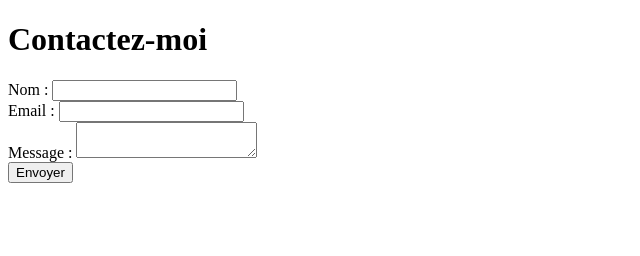
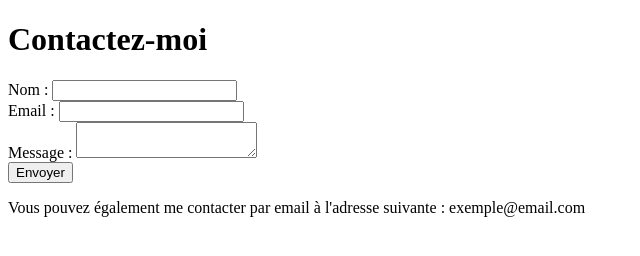
Before and after one commit to romyklk/gp-b1-j1, a plain HTML site: page contact.html in a window 1280 px wide. Shown: the whole page, without its empty margins (0-640 px from the left). Drawn offline with Linux system fonts and the light colour scheme.

```diff
--- a/contact.html
+++ b/contact.html
@@ -19,5 +19,6 @@
         <br>
         <button type="submit">Envoyer</button>
     </form>
+    <p>Vous pouvez également me contacter par email à l'adresse suivante : exemple@email.com</p>
 </body>
 </html>
```
